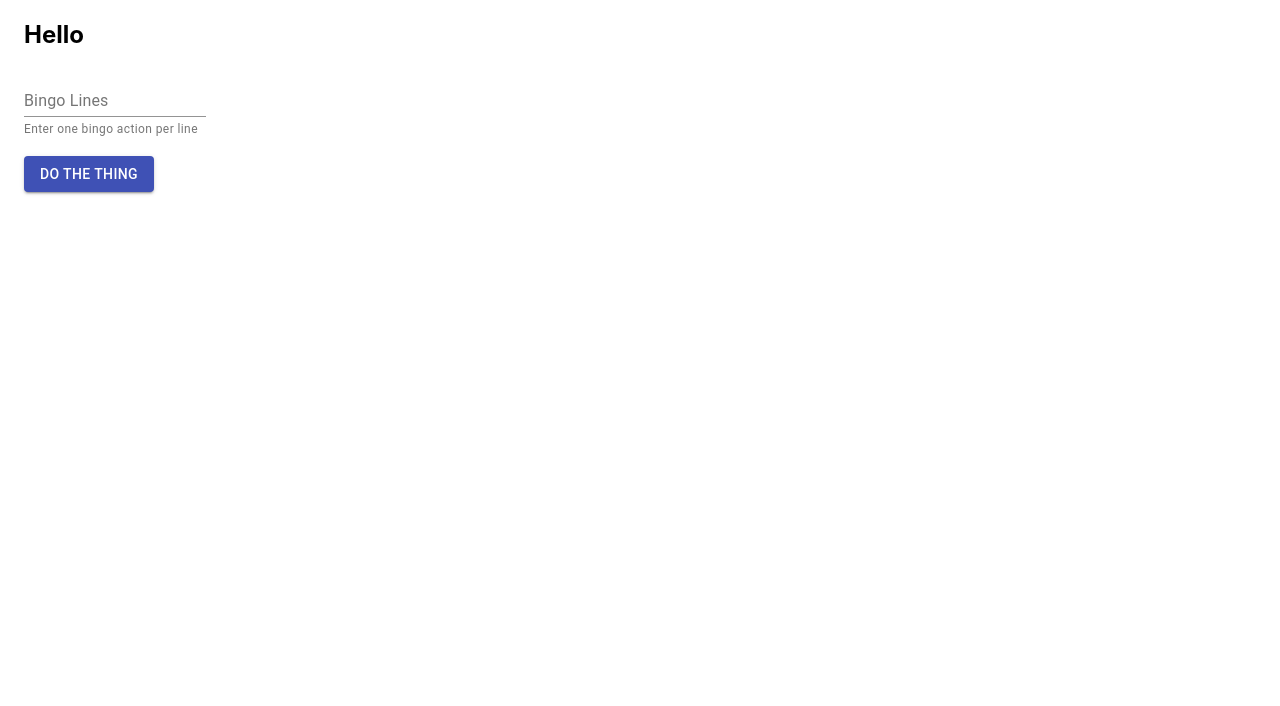
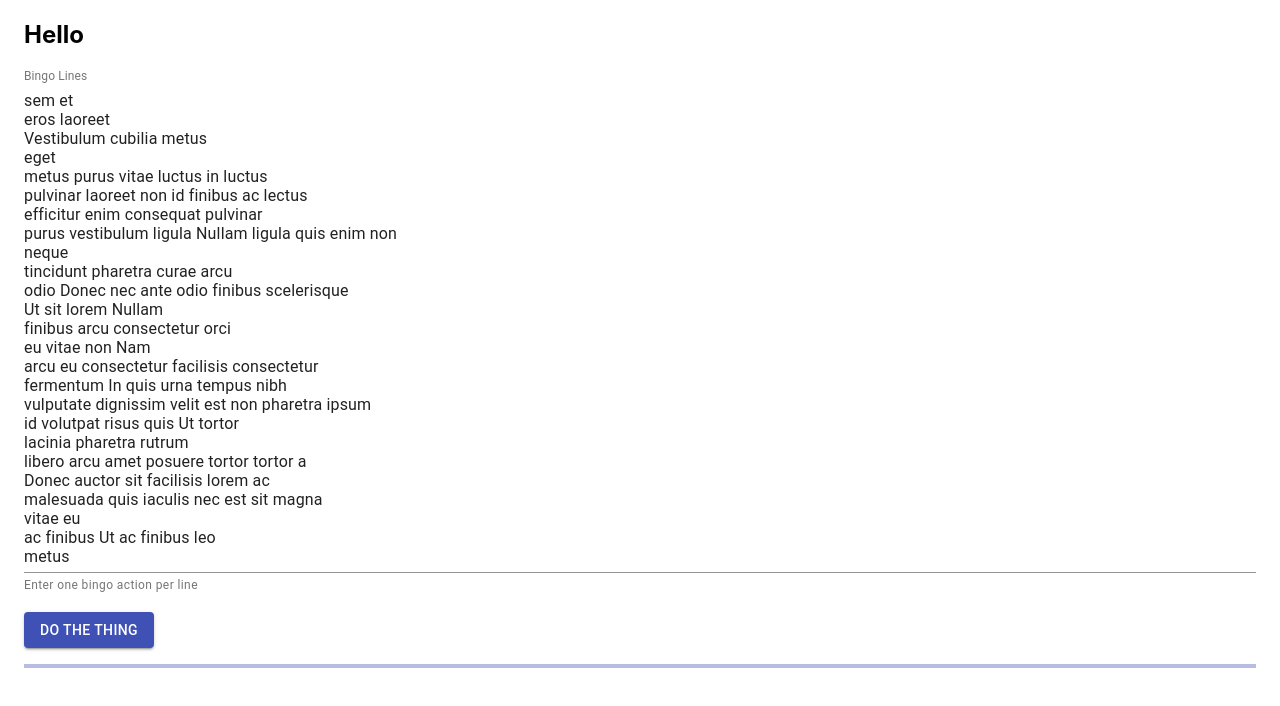
Before and after one commit to DSurguy/bingo-builder, a React (Vite) app: page / in a window 1280 px wide. Both pictures are taken after a click on the button "DO THE THING". Shown: the top 706 px of the page. Built offline with nearby package versions, Linux system fonts and the light colour scheme.

Commit message:
Seed the bingo lines for testing, add a progress bar

```diff
--- a/src/App.tsx
+++ b/src/App.tsx
@@ -1,12 +1,25 @@
-import React, { useState } from 'react'
-import { TextField, Container, Button, Box } from '@material-ui/core'
+import React, { MouseEvent, useState } from 'react'
+import { TextField, Container, Button, Box, LinearProgress } from '@material-ui/core'
+import lineSeedWords from './lipsumSeed';
+import { getRandomIntInclusive } from './utils/random';
 import './App.css'
 
 function App() {
-  const [lines, setLines] = useState("")
+  const lineSeed = new Array(25).fill("").map(stub => {
+    const numberOfWords = getRandomIntInclusive(1, 8);
+    return new Array(numberOfWords).fill("").map(innerStub => lineSeedWords[getRandomIntInclusive(0, lineSeedWords.length - 1)]).join(' ');
+  }).join("\n");
+  const [lines, setLines] = useState(lineSeed)
+  const [progress, setProgress] = useState(0)
+  const [inProgress, setInProgress] = useState(false);
 
   const onBingoLinesChange = (e: React.ChangeEvent<HTMLInputElement>) => {
     setLines(e.target.value)
+  }
+
+  const onDoTheThingClick = (e: MouseEvent) => {
+    setInProgress(true);
+    setProgress(0);
   }
 
   return (
@@ -22,11 +35,24 @@ function App() {
           value={lines}
           onChange={onBingoLinesChange}
           helperText="Enter one bingo action per line"
+          fullWidth
+          InputProps={{
+            fullWidth: true
+          }}
         ></TextField>
       </Box>
       <Box className="actions" marginTop={2}>
-        <Button variant="contained" color="primary">Do the thing</Button>
+        <Button
+          variant="contained"
+          color="primary"
+          onClick={onDoTheThingClick}
+        >
+          Do the thing
+        </Button>
       </Box>
+      {inProgress && (<Box className="progress" marginTop={2}>
+        <LinearProgress variant="determinate" value={progress} />
+      </Box>)}
     </Container>
   )
 }
--- /dev/null
+++ b/src/lipsumSeed.ts
@@ -0,0 +1,18 @@
+const seed = `
+Lorem ipsum dolor sit amet, consectetur adipiscing elit. Curabitur mattis fermentum semper. Sed sit amet egestas mauris, eu tincidunt libero. In in erat vitae lectus venenatis sollicitudin. Nullam pellentesque tellus a magna ultricies, ac tempor leo ultrices. Ut sit amet nibh iaculis justo lobortis finibus bibendum sit amet tellus. In id bibendum massa. Proin quis consectetur diam. Ut porttitor tortor a orci vestibulum congue eu ut ipsum. Integer egestas a arcu sed iaculis. Nullam lacinia euismod ligula ac sagittis. Nullam et erat sed nisi placerat consequat ut quis erat. Ut at purus cursus, suscipit lacus in, aliquam arcu.
+
+Sed eu tellus bibendum, laoreet orci ultrices, malesuada libero. Maecenas bibendum, tortor quis efficitur dapibus, ex quam facilisis felis, id mollis metus nunc ac ligula. Nam quis est consectetur, rutrum ipsum sit amet, sollicitudin urna. Etiam vulputate vestibulum ante quis dignissim. Fusce at bibendum velit. Vivamus eu vestibulum purus. Quisque est est, eleifend quis tempor fermentum, convallis non metus. Nullam in gravida velit.
+
+Curabitur eu nisl sem. Nam diam dolor, tempus vitae massa at, placerat malesuada magna. Ut aliquam nec quam non tincidunt. Lorem ipsum dolor sit amet, consectetur adipiscing elit. Nam non lectus eget tellus consectetur luctus a ut justo. Vestibulum semper neque felis, ut cursus mauris malesuada at. Sed ut tortor et justo dignissim ultrices nec nec leo.
+
+Vivamus at est aliquet, congue mi eget, accumsan velit. Mauris tristique ac nulla ac ultricies. Sed nec molestie neque, et tincidunt elit. Nulla scelerisque nisl est, ac hendrerit libero vehicula at. Nunc in arcu vestibulum, facilisis velit ut, venenatis neque. Vestibulum ante ipsum primis in faucibus orci luctus et ultrices posuere cubilia curae; Sed est ligula, consectetur nec rutrum ac, eleifend ac urna.
+
+Etiam ultricies dapibus felis efficitur volutpat. Donec finibus metus sed consectetur fringilla. Vivamus quis mauris elit. Integer pretium enim tortor, non ultrices elit viverra ac. Fusce dolor risus, auctor eget enim vitae, dignissim facilisis libero. Mauris ac tellus fermentum, pretium sapien non, viverra dui. Nulla nec malesuada lacus.
+
+Donec pulvinar metus eget pulvinar laoreet. Pellentesque sagittis molestie tortor, vitae viverra dolor ornare non. Vivamus ut ipsum venenatis tortor ultricies vehicula. Nunc ornare purus ut purus semper, quis malesuada quam tincidunt. Aliquam maximus, leo id ullamcorper aliquam, lectus odio iaculis leo, ac consequat risus orci non quam. Sed sit amet metus nec diam pharetra blandit sit amet non purus. Vestibulum eu leo luctus dui condimentum feugiat. Nam at enim consectetur, efficitur nisi in, tincidunt lorem. Curabitur eu volutpat dolor, laoreet tristique arcu. Nulla elementum tempor scelerisque. Vestibulum ante ipsum primis in faucibus orci luctus et ultrices posuere cubilia curae; Aliquam erat volutpat. Suspendisse lobortis nisl quis magna eleifend sodales. Fusce rhoncus enim id leo ultricies, vel pharetra purus pharetra.
+
+Nulla facilisi. Vivamus commodo tortor massa, et ullamcorper felis aliquam luctus. Curabitur placerat auctor luctus. Morbi eros enim, viverra sed tristique vel, cursus quis nulla. Sed imperdiet laoreet ultricies. Quisque ac iaculis lorem, eu maximus odio. In hac habitasse platea dictumst. Praesent sodales nibh nisi, ac elementum dolor interdum a. Aliquam.
+`;
+
+const words = seed.replace(/[^\d\w\s]/g, '').replace(/\s/g, ' ').split(/\s/).filter(word => word);
+export default words;
--- /dev/null
+++ b/src/utils/random.ts
@@ -0,0 +1,5 @@
+export function getRandomIntInclusive(min: number, max: number) {
+  min = Math.ceil(min);
+  max = Math.floor(max);
+  return Math.floor(Math.random() * (max - min + 1) + min);
+}
```
